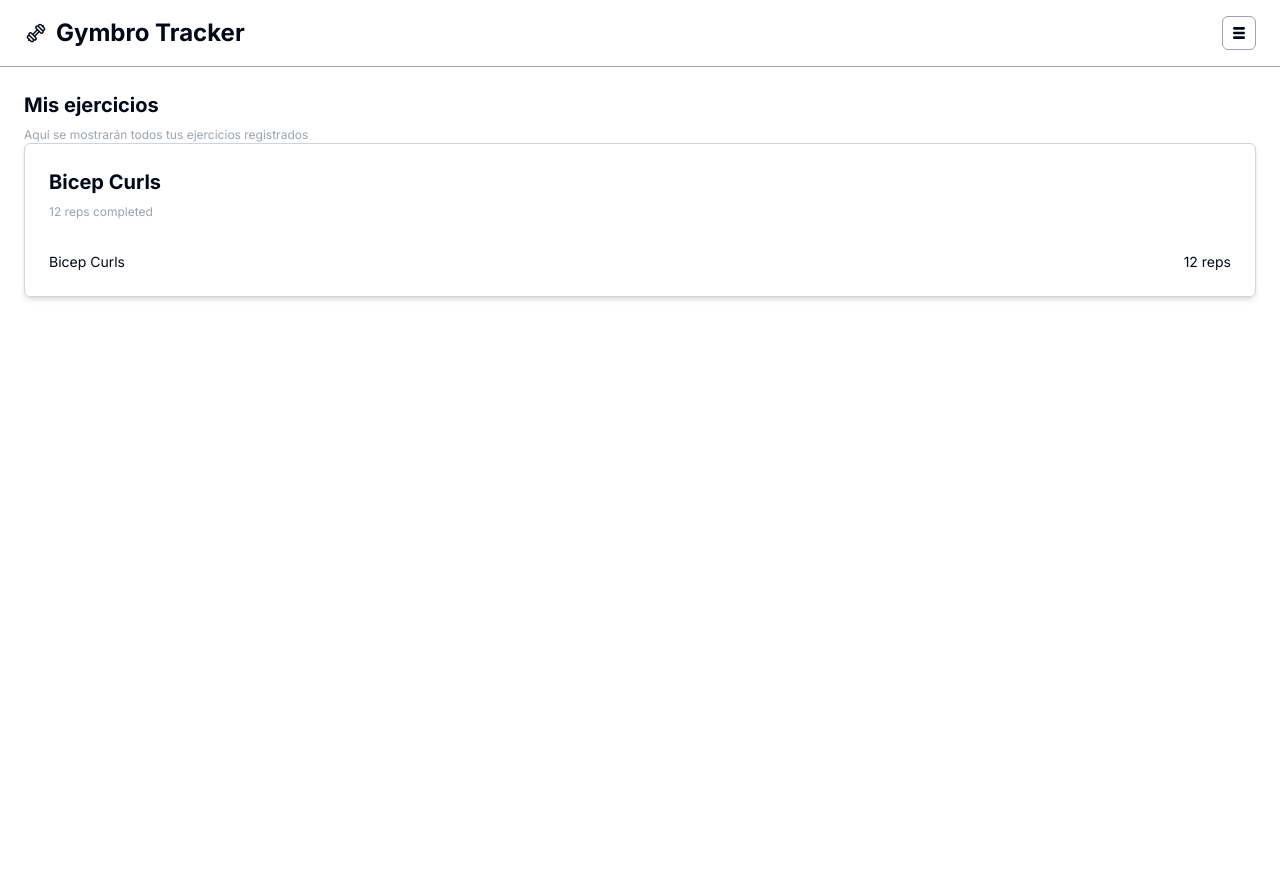
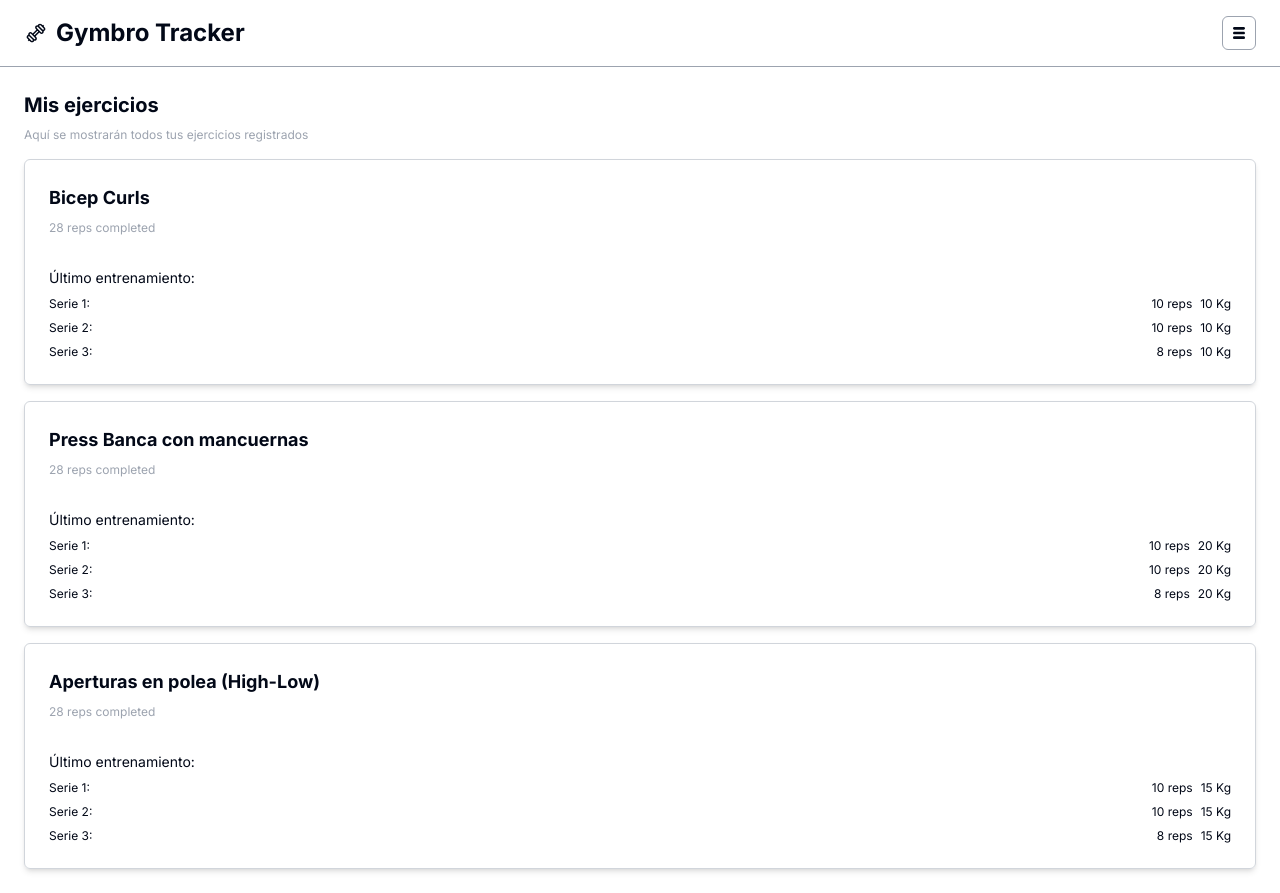
Before and after one commit to luispazcode/gymbro-tracker, a Next.js app: page /exercises in a window 1280 px wide. Before the commit the page ends 800 px from the top, so only its background shows below. Built offline with nearby package versions, Linux system fonts and the light colour scheme.

Commit message:
feat: create dynamic structure for Exercise resume cards

```diff
--- a/src/app/exercises/components/ExerciseSection.tsx
+++ b/src/app/exercises/components/ExerciseSection.tsx
@@ -1,22 +1,39 @@
 "use client";
 
 import { ResumeCard } from "@/components";
+import { exercisesResume } from "@/data";
 
 export const ExerciseSection = () => {
 	return (
-		<section>
+		<section className='mt-4'>
 			{/* TODO: Add filter to filtering exercises in according their muscle group */}
 			{/* Use "Combobox" componnet by Shadcn */}
-			<div>
-				<ResumeCard>
-					<ResumeCard.Header title='Bicep Curls' subTitle='12 reps completed' />
-					<ResumeCard.Body>
-						<div className='flex items-center justify-between text-sm'>
-							<p>Bicep Curls</p>
-							<p>12 reps</p>
-						</div>
-					</ResumeCard.Body>
-				</ResumeCard>
+			<div className='flex flex-col gap-4'>
+				{exercisesResume.map((exercise, index) => (
+					<ResumeCard key={index}>
+						<ResumeCard.Header
+							title={exercise.title}
+							subTitle={exercise.subTitle}
+						/>
+						<ResumeCard.Body>
+							<div className='flex flex-col gap-2 text-xs'>
+								<p className='text-sm'>Último entrenamiento:</p>
+								{exercise.series.map((serie, index) => (
+									<div
+										className='flex items-center justify-between'
+										key={index}
+									>
+										<p>Serie {index + 1}:</p>
+										<p className='flex gap-2'>
+											<span>{serie.reps} reps</span>
+											<span>{serie.weight} Kg</span>
+										</p>
+									</div>
+								))}
+							</div>
+						</ResumeCard.Body>
+					</ResumeCard>
+				))}
 			</div>
 		</section>
 	);
--- a/src/components/ResumeCard.tsx
+++ b/src/components/ResumeCard.tsx
@@ -21,7 +21,7 @@ ResumeCard.Header = function ResumeCardHeader({
 }) {
 	return (
 		<div className='flex flex-col gap-2'>
-			<h2>{title}</h2>
+			<h3>{title}</h3>
 			<p className='text-xs text-gray-400'>{subTitle}</p>
 		</div>
 	);
--- /dev/null
+++ b/src/data/index.ts
@@ -0,0 +1,29 @@
+export const exercisesResume = [
+	{
+		title: "Bicep Curls",
+		subTitle: "28 reps completed",
+		series: [
+			{ reps: 10, weight: 10 },
+			{ reps: 10, weight: 10 },
+			{ reps: 8, weight: 10 },
+		],
+	},
+	{
+		title: "Press Banca con mancuernas",
+		subTitle: "28 reps completed",
+		series: [
+			{ reps: 10, weight: 20 },
+			{ reps: 10, weight: 20 },
+			{ reps: 8, weight: 20 },
+		],
+	},
+	{
+		title: "Aperturas en polea (High-Low)",
+		subTitle: "28 reps completed",
+		series: [
+			{ reps: 10, weight: 15 },
+			{ reps: 10, weight: 15 },
+			{ reps: 8, weight: 15 },
+		],
+	},
+];
```
